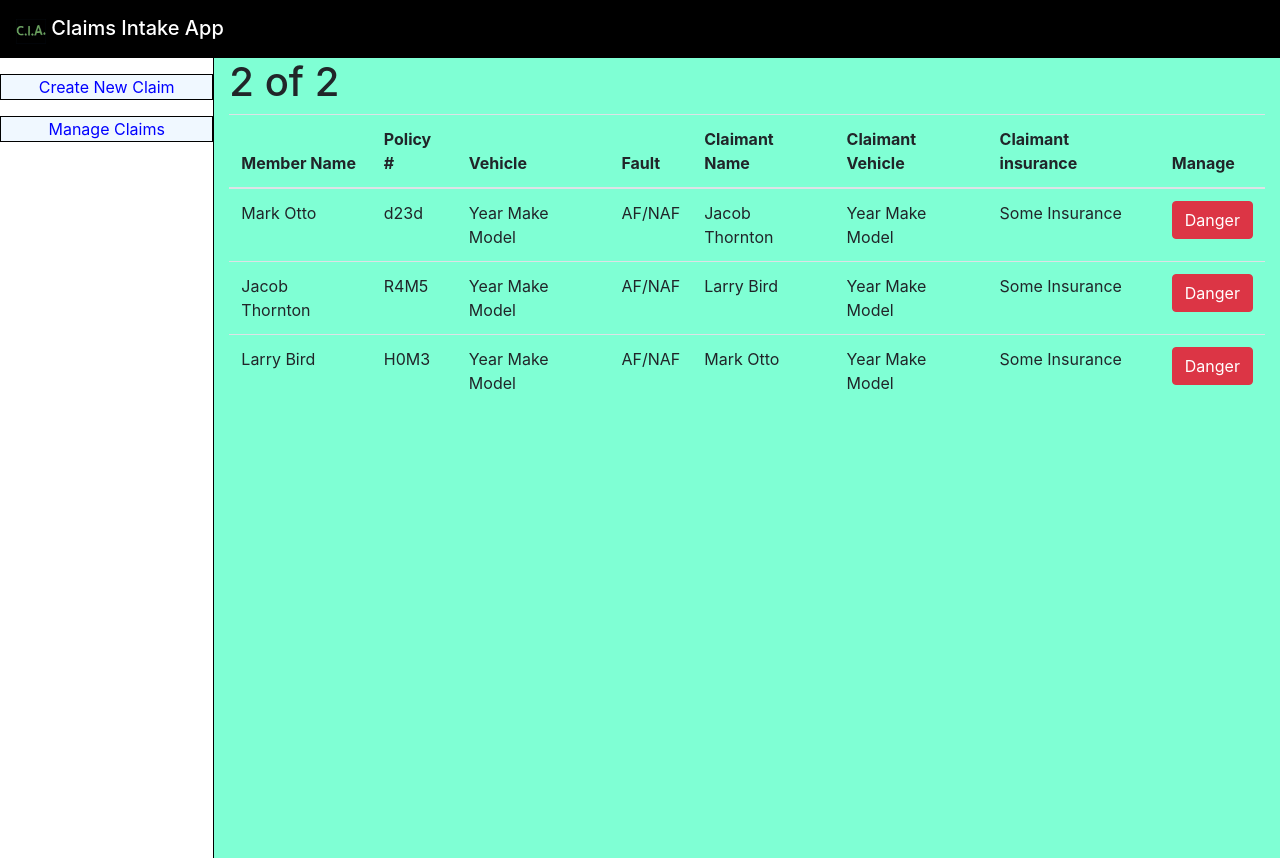
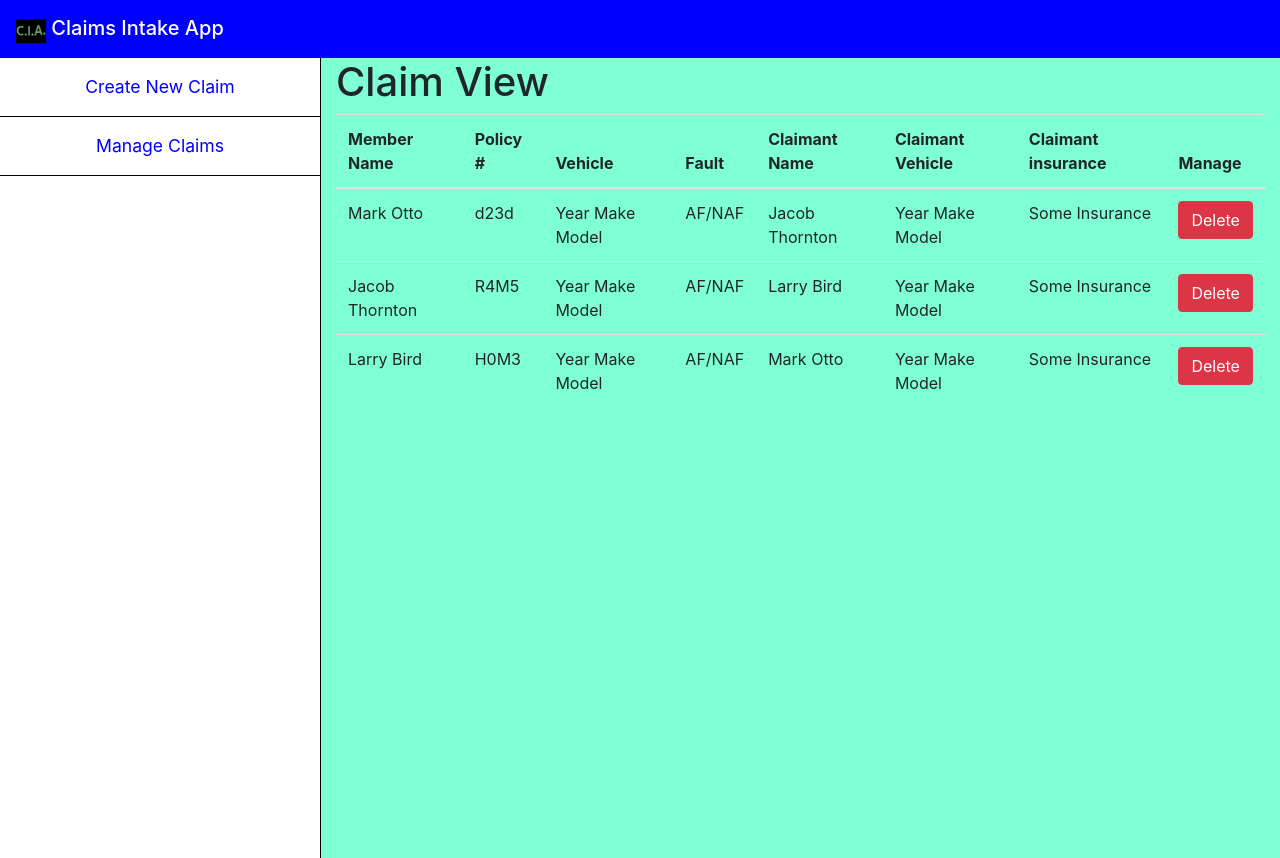
Before and after one commit to doggybay/quarter-one-project, a website: page index.html in a window 1280 px wide. Drawn offline with nearby package versions, Linux system fonts and the light colour scheme.

Commit message:
completing layout

```diff
--- a/assets/styles/style.css
+++ b/assets/styles/style.css
@@ -1,8 +1,9 @@
 .navi {
-  background-color: black;
+  background-color: blue;
 }
 
 .links {
+  border-bottom: 1px solid black;
 
 }
 
@@ -14,14 +15,9 @@
 
 }
 
-.button {
-
-  background-color: aliceblue;
+.link {
   color: blue;
-  border: 1px solid black;
   text-align: center;
+  margin: 1rem;
+  font-size: 1.1rem
 }
-
-.row1, .row2 {
-  margin-top: 1rem;
-}
--- a/index.html
+++ b/index.html
@@ -20,21 +20,25 @@
     <div class="container-fluid">
       <!-- Start of app -->
       <div class="row">
+
         <!-- Start of link container -->
-        <div id="links" class="col-md-2 vh-100 links">
+        <div id="link-container" class="col-md-3 vh-100">
+          <!-- Start of create new claim link -->
+          <div id="create-new-claim-link" class="row links">
+            <a class="link btn-block" href="#">Create New Claim</a>
+          </div> <!-- End of create new claim link -->
 
-          <div id="link" class="row row1">
-            <a class="button btn-secondary btn-block" href="#">Create New Claim</a>
-          </div>
-          <div class="row row2">
-            <a class="button btn-secondary btn-block" href="#">Manage Claims</a>
-          </div>
+          <!-- Start of manage claims link -->
+          <div id="manage-claims-link" class="row links">
+            <a class="link btn-block" href="#">Manage Claims</a>
+          </div> <!-- End of manage claims link -->
+
         </div> <!-- End of link container -->
 
         <!-- Start of claim container -->
         <div id="view-pane" class="col-md view-pane">
 
-          <h1>2 of 2</h1>
+          <h1>Claim View</h1>
 
           <!-- Start of claim table -->
           <table class="table table-hover">
@@ -52,19 +56,19 @@
             </thead>
             <tbody>
               <tr>
-                <td>Mark Otto</td>
-                <td>d23d</td>
-                <td>Year Make Model</td>
-                <td>AF/NAF</td>
-                <td>Jacob Thornton</td>
-                <td>Year Make Model</td>
-                <td>Some Insurance</td>
-                <td>
-                  <button type="button" class="btn btn-danger">Danger</button>
+                <td id="member-name">Mark Otto</td>
+                <td id="policy-num">d23d</td>
+                <td id="vehicle">Year Make Model</td>
+                <td id="fault">AF/NAF</td>
+                <td id="claimant-name">Jacob Thornton</td>
+                <td id="claimant-vehicle">Year Make Model</td>
+                <td id="claimant-insurance">Some Insurance</td>
+                <td id="manage">
+                  <button type="button" class="btn btn-danger">Delete</button>
                 </td>
               </tr>
               <tr>
-                <td>Jacob Thornton</td>
+                <td id="member-name">Jacob Thornton</td>
                 <td>R4M5</td>
                 <td>Year Make Model</td>
                 <td>AF/NAF</td>
@@ -72,11 +76,11 @@
                 <td>Year Make Model</td>
                 <td>Some Insurance</td>
                 <td>
-                  <button type="button" class="btn btn-danger">Danger</button>
+                  <button type="button" class="btn btn-danger">Delete</button>
                 </td>
               </tr>
               <tr>
-                <td>Larry Bird</td>
+                <td id="member-name">Larry Bird</td>
                 <td>H0M3</td>
                 <td>Year Make Model</td>
                 <td>AF/NAF</td>
@@ -84,7 +88,7 @@
                 <td>Year Make Model</td>
                 <td>Some Insurance</td>
                 <td>
-                  <button type="button" class="btn btn-danger">Danger</button>
+                  <button type="button" class="btn btn-danger">Delete</button>
                 </td>
               </tr>
             </tbody>
```
